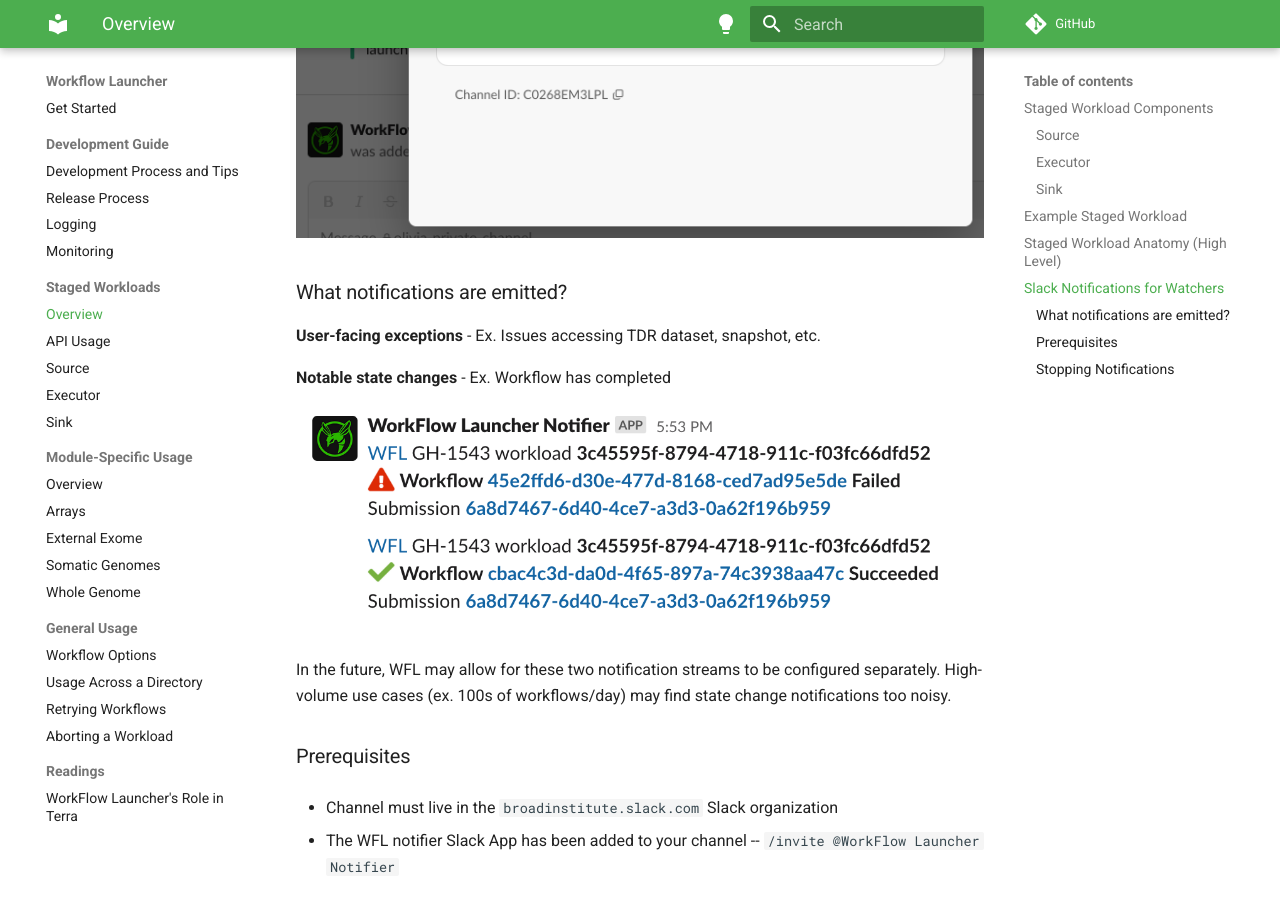
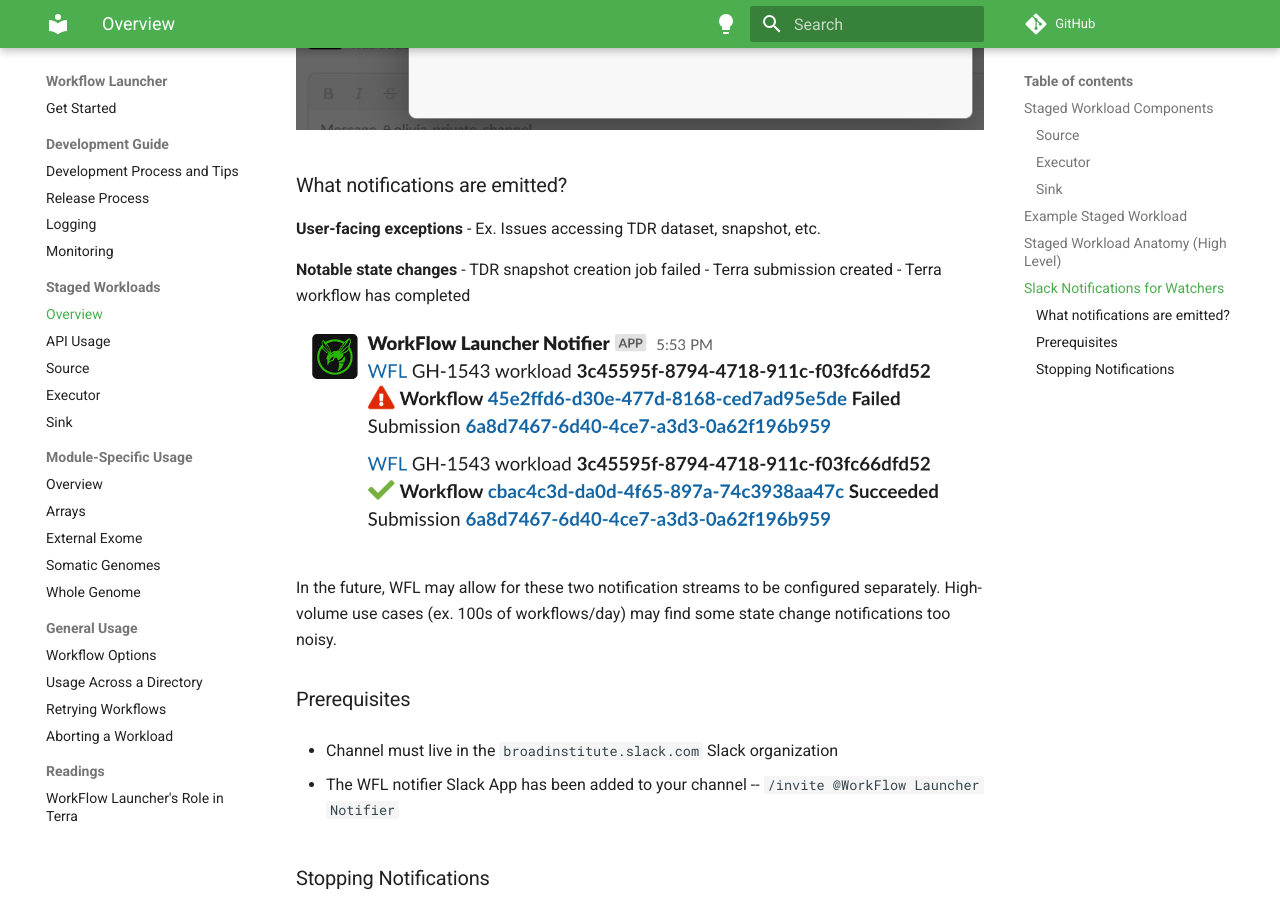
Before and after one commit to broadinstitute/wfl, an MkDocs documentation site: the page built from docs/md/staged-workload.md, in a window 1280 px wide and 900 px high, scrolled down 3320 px. Built offline with MkDocs 1.6.1 and Material for MkDocs 9.7.7, drawn with Linux system fonts in a browser that asks for light colours; comment, search, counter and statistics services are not loaded; some of the changed text lies outside the part shown.

Commit message:
[GH-1634] Release WFL v0.17.0 (#592)
GH-1592 GH-1635 Notify Slack watchers on Terra submission creation (#591)
GH-1593 Notify Slack watchers on failed TDR snapshot jobs (#590)
GH-1618 Add workload info to executor logs (#589)
GH-1633 Remove WFL_SLACK_ENABLED feature switch (#587)

```diff
--- a/docs/md/staged-workload.md
+++ b/docs/md/staged-workload.md
@@ -116,14 +112,16 @@
 - Ex. Issues accessing TDR dataset, snapshot, etc.
 
 **Notable state changes**
-- Ex. Workflow has completed
+- TDR snapshot creation job failed
+- Terra submission created
+- Terra workflow has completed
 
 ![](assets/staged-workload/workflow-finished-notifications.png)
 
 In the future, WFL may allow for these two notification streams
 to be configured separately.
 High-volume use cases (ex. 100s of workflows/day) may find
-state change notifications too noisy.
+some state change notifications too noisy.
 
 ### Prerequisites
 
```
Also changed, not shown: other parts of docs/md/staged-workload.md (+0 -4 lines), CHANGELOG.md, 15 other files.
